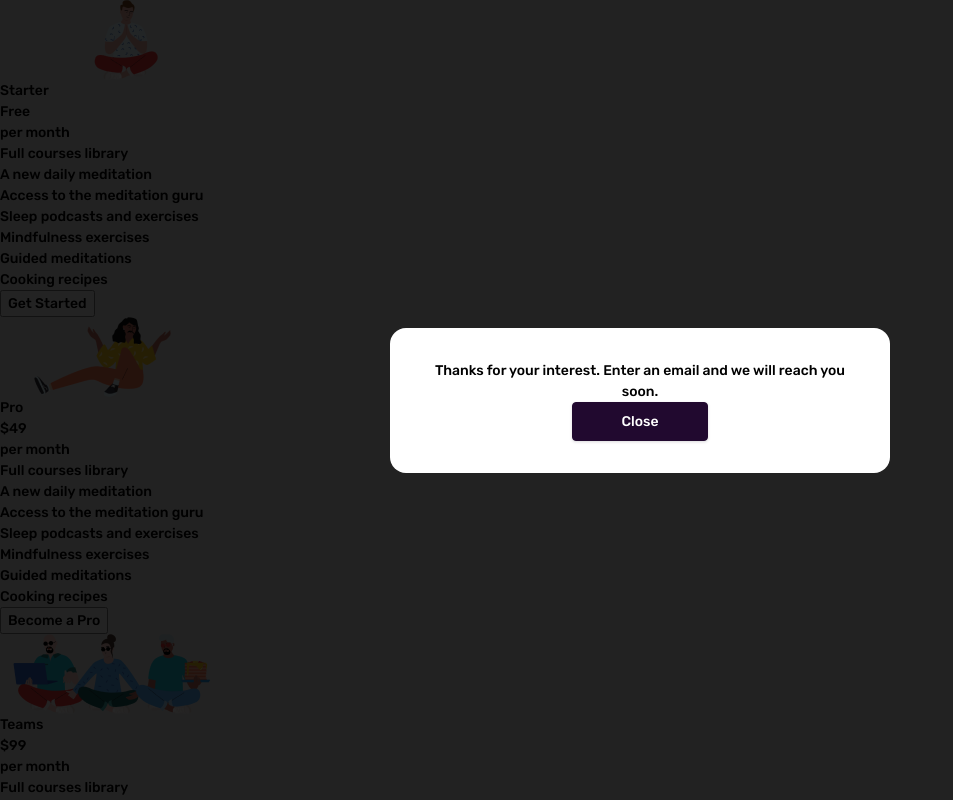
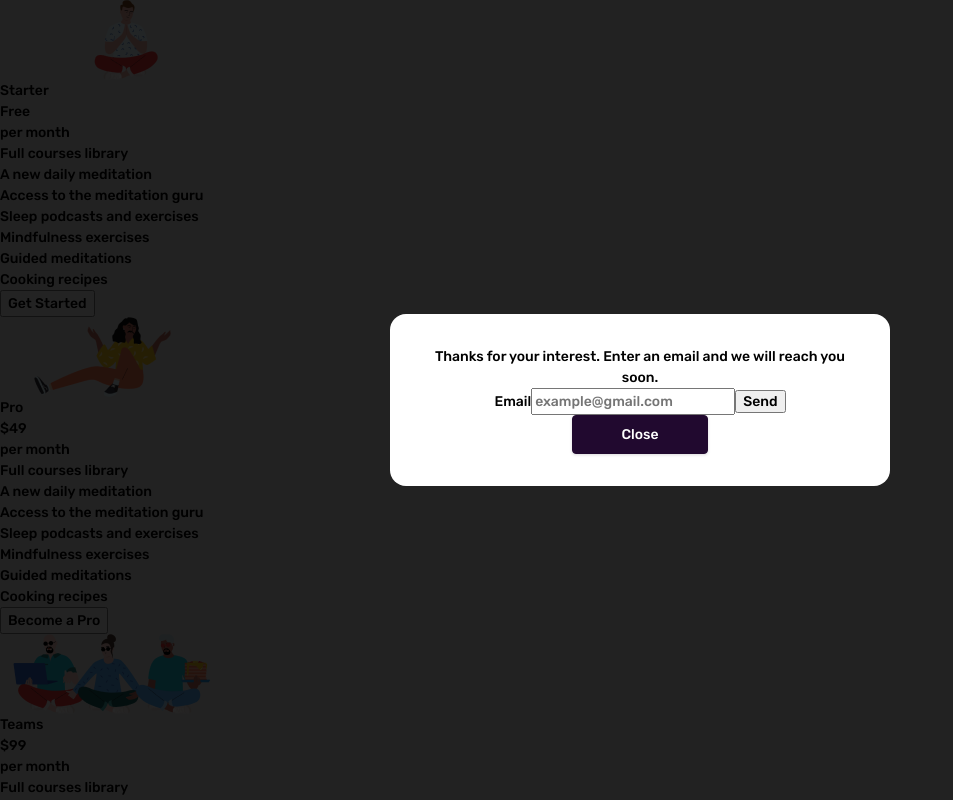
Before and after one commit to alexcumplido/jump2Digital, a React (Vite) app: page / in a window 1280 px wide. Both pictures are taken after a click on the button "Get Started". Shown: the top 800 px of the page, without its empty margins (0-953 px from the left). Built offline with nearby package versions, Linux system fonts and the light colour scheme.

Commit message:
Implemented email input via controlled input

```diff
--- a/src/components/cardSection/CardSection.jsx
+++ b/src/components/cardSection/CardSection.jsx
@@ -6,7 +6,10 @@ import { Modal } from "../modal/Modal.jsx";
 
 export function CardSection() {
   const [modal, setModal] = useState(false);
+  const [input, setInput] = useState({ value: "" });
+  const handleChange = (event) => setInput({ value: event.target.value });
   const toggleModal = () => setModal(!modal);
+
   return (
     <section className="card__section">
       {data.map(function (element, idx) {
@@ -17,6 +20,19 @@ export function CardSection() {
           <p>
             Thanks for your interest. Enter an email and we will reach you soon.
           </p>
+          <form>
+            <label htmlFor="email">Email</label>
+            <input
+              type="email"
+              id="email"
+              name="email"
+              placeholder="example@gmail.com"
+              onChange={handleChange}
+              value={input.value}
+              required
+            />
+            <input type="submit" value="Send" />
+          </form>
           <Button handleClick={toggleModal} data={"Close"} />
         </Modal>
       ) : null}
```
